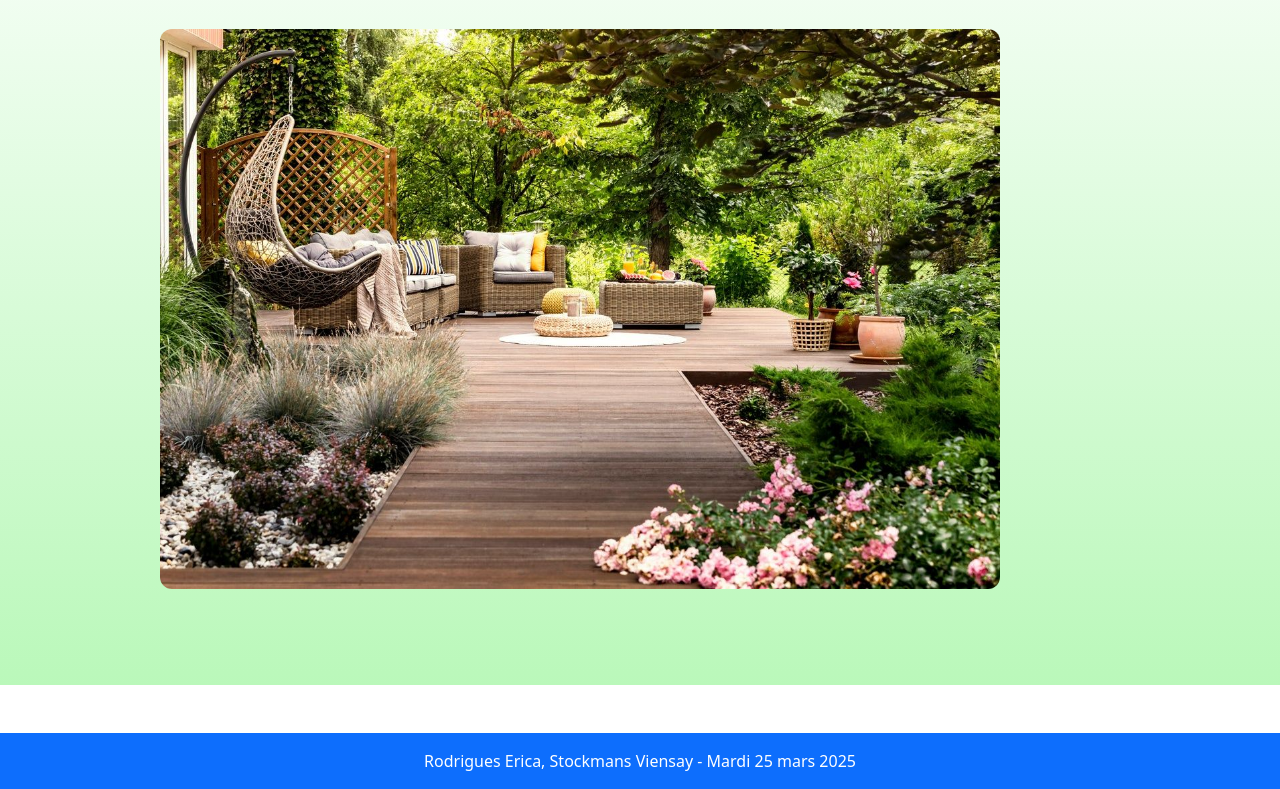
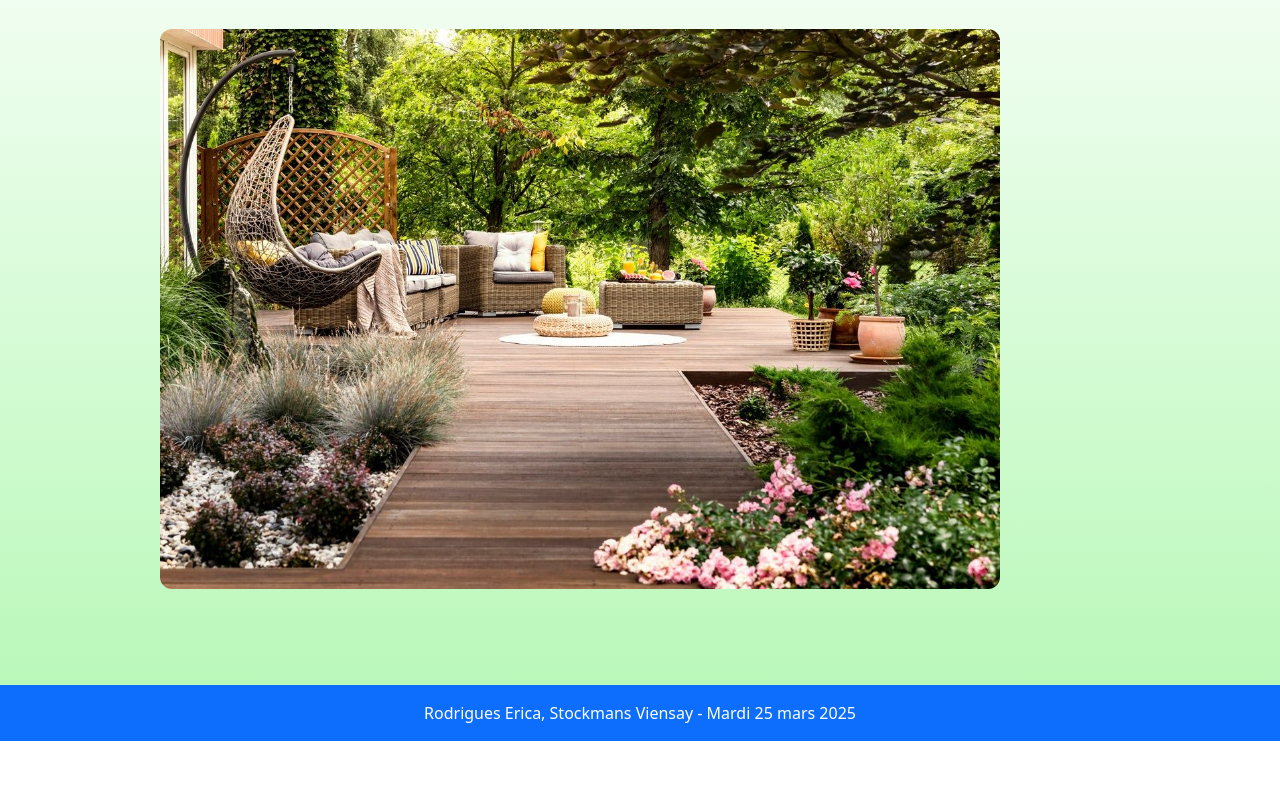
Before and after one commit to Erica-Rodrigues/collab, a plain HTML site: page index.html in a window 1280 px wide. Shown: the part 848-1637 px from the top of the page. After the commit the page ends 1589 px from the top, so only its background shows below. Drawn offline with nearby package versions, Linux system fonts and the light colour scheme.

Commit message:
retirer margin footer

```diff
--- a/index.html
+++ b/index.html
@@ -97,7 +97,7 @@
 
 
 
-    <footer class="bg-primary text-white text-center p-3 mt-5"> Rodrigues Erica, Stockmans Viensay - Mardi 25 mars 2025</footer>
+    <footer class="bg-primary text-white text-center p-3"> Rodrigues Erica, Stockmans Viensay - Mardi 25 mars 2025</footer>
     <script src="https://cdn.jsdelivr.net/npm/bootstrap@5.3.3/dist/js/bootstrap.bundle.min.js"
     integrity="sha384-YvpcrYf0tY3lHB60NNkmXc5s9fDVZLESaAA55NDzOxhy9GkcIdslK1eN7N6jIeHz"
     crossorigin="anonymous"></script>
```
